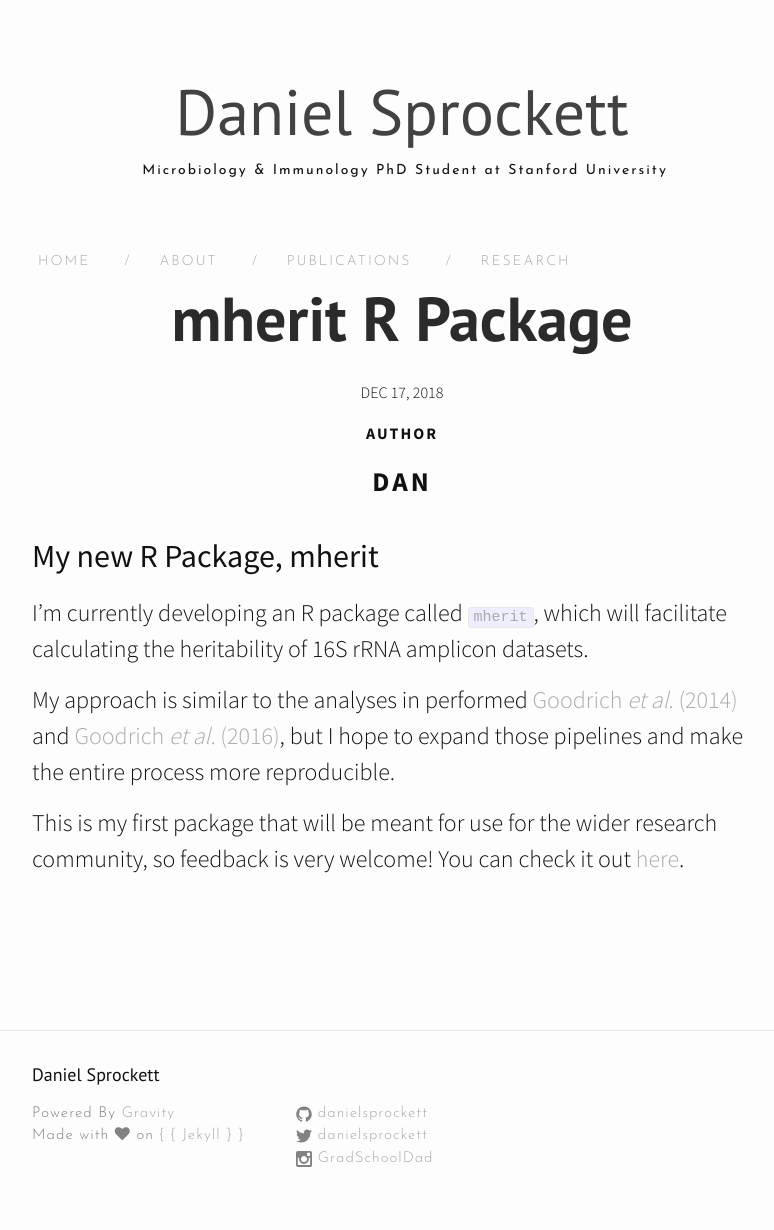
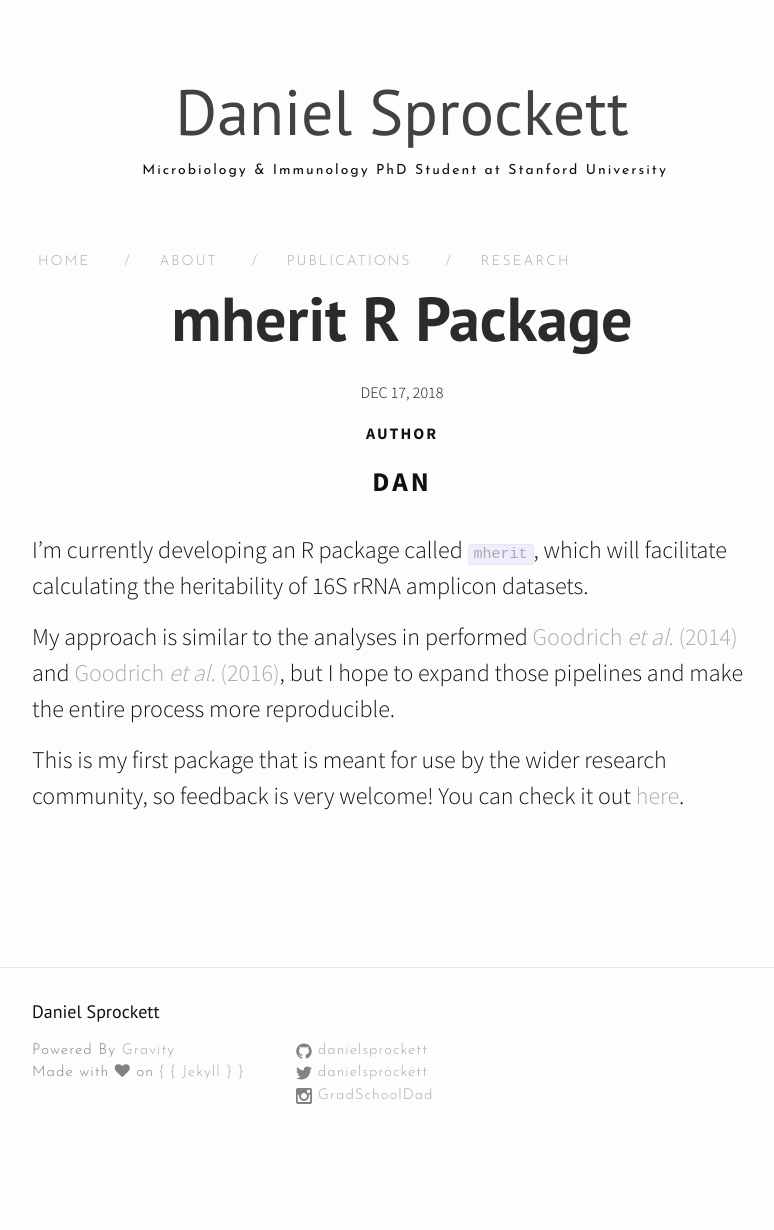
Before and after one commit to DanielSprockett/danielsprockett.github.io, a Jekyll site: the page built from _posts/2018-12-17-mherit_R_Package.markdown, in a window 1280 px wide. Shown: the whole page, without its empty margins (238-1012 px from the left). Built offline with Jekyll 4.4.1, drawn with Linux system fonts in a browser that asks for light colours; nearby versions of some CDN libraries; after the commit the page ends 1167 px from its top, so only the background shows below that.

Commit message:
update post

```diff
--- a/_posts/2018-12-17-mherit_R_Package.markdown
+++ b/_posts/2018-12-17-mherit_R_Package.markdown
@@ -6,10 +6,8 @@ categories: ["science", "microbiome", "R"]
 author: "Dan"
 ---
 
-<h2> My new R Package, mherit </h2>
-
 I'm currently developing an R package called [<code>mherit</code>](https://danielsprockett.github.io/mherit/), which will facilitate calculating the heritability of 16S rRNA amplicon datasets.
 
 My approach is similar to the analyses in performed [Goodrich <i>et al.</i> (2014)](https://www.sciencedirect.com/science/article/pii/S0092867414012410) and [Goodrich <i>et al.</i> (2016)](https://www.cell.com/cell-host-microbe/fulltext/S1931-3128(16)30153-6), but I hope to expand those pipelines and make the entire process more reproducible.
 
-This is my first package that will be meant for use for the wider research community, so feedback is very welcome! You can check it out [here](https://danielsprockett.github.io/mherit/).
+This is my first package that is meant for use by the wider research community, so feedback is very welcome! You can check it out [here](https://danielsprockett.github.io/mherit/).
```
Also changed, not shown: research.md (+1 -1 lines).
